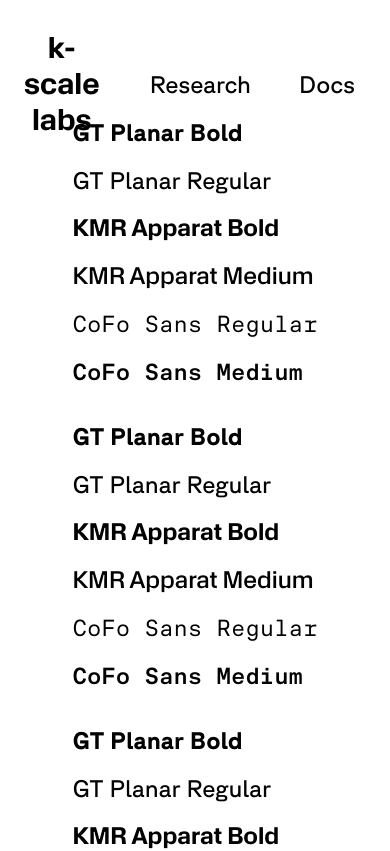
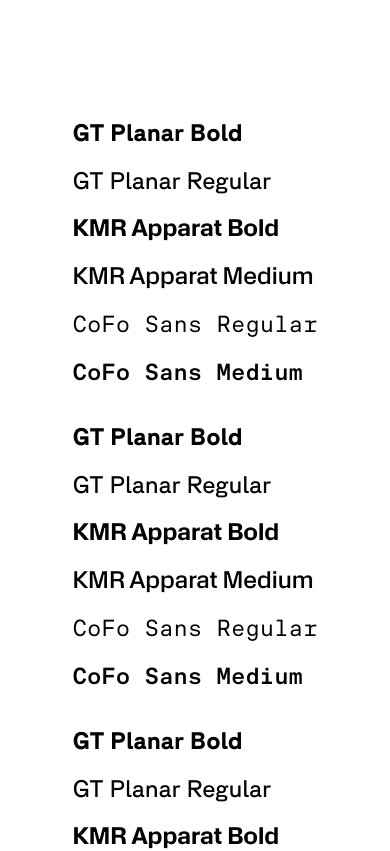
Before and after one commit to zeroth-robotics/zeroth-frontend, a Next.js app: page / in a window 390 px wide. Shown: the top 851 px of the page. Built offline with nearby package versions, Linux system fonts and the light colour scheme.

Commit message:
update switch for mobile and desktop

```diff
--- a/src/components/navbar/navbar.tsx
+++ b/src/components/navbar/navbar.tsx
@@ -3,6 +3,7 @@ import Logotype from "@/components/logos/logotype";
 import NavButton from "@/components/navbar/navButton";
 import CTAButton from "@/components/buttons/ctaButton";
 import {useState} from "react";
+import {useWindowSize} from "@/components/util/functions";
 
 const navItems: string[] = ["research", "docs", "login"];
 
@@ -23,9 +24,12 @@ const navItemVariants = {
         y: "-100%"
     },
 };
+
+const desktopNavStyling = "flex flex-row gap-8 justify-between py-7 px-6 fixed w-full";
+
 export default function NavBar() {
+    const [hidden, setHidden] = useState(false);
     const {scrollY} = useScroll();
-    const [hidden, setHidden] = useState(false);
     const [previousScroll, setPrevScroll] = useState(scrollY.get());
 
     function update(current: number, previous: number): void {
@@ -40,10 +44,22 @@ export default function NavBar() {
         update(current, previousScroll);
         setPrevScroll(current);
     });
+    const width = useWindowSize().width;
+    const navBasedOnWidth = (isMobile: boolean) => {
+        return isMobile ? desktopNavBar() : mobileNavBar();
+    }
 
+
+    const mobileNavBar = () => {
         return (
-        <nav
-            className={"flex flex-row gap-8 justify-between py-7 px-6 fixed w-full"}>
+            <>
+            </>
+        );
+    }
+
+    const desktopNavBar = () => {
+        return (
+            <>
                 <Logotype/>
                 <div className={"flex flex-row gap-3 items-center"}>
                     <motion.div
@@ -71,6 +87,14 @@ export default function NavBar() {
                     </motion.div>
                     <CTAButton/>
                 </div>
+            </>
+        );
+    }
+
+    return (
+        <nav
+            className={desktopNavStyling}>
+            {navBasedOnWidth(width > 1023)}
         </nav>
     );
 }
--- /dev/null
+++ b/src/components/util/functions.tsx
@@ -0,0 +1,24 @@
+import {useEffect, useState} from "react";
+
+export function useWindowSize() {
+    const [windowSize, setWindowSize] = useState({
+        width: 0,
+        height: 0,
+    });
+
+    useEffect(() => {
+        function handleResize() {
+            setWindowSize({
+                width: window.innerWidth,
+                height: window.innerHeight,
+            });
+        }
+
+        window.addEventListener("resize", handleResize);
+
+        handleResize();
+
+        return () => window.removeEventListener("resize", handleResize);
+    }, []);
+    return windowSize;
+}
```
Lines whose indentation alone changed are shown as unchanged.
